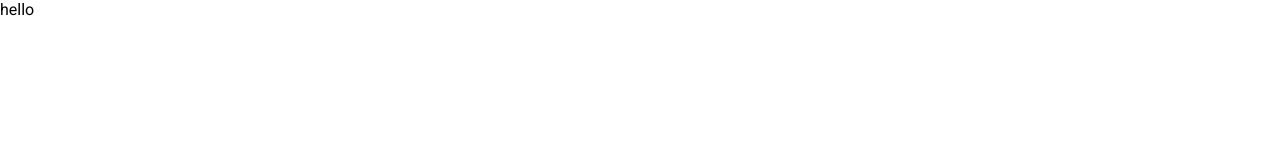
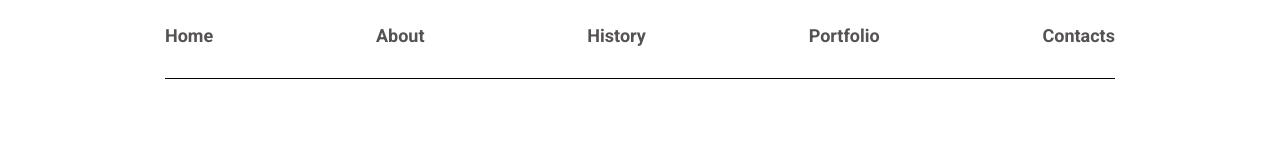
Before and after one commit to bloodless-freak/aivazovsky-page, a plain HTML site: page index.html in a window 1280 px wide. Drawn offline with Linux system fonts and the light colour scheme.

Commit message:
added header

```diff
--- a/index.css
+++ b/index.css
@@ -1,2 +1,3 @@
 @import url(styles/basic.css);
 @import url(styles/variables.css);
+@import url(styles/header.css);
--- a/index.html
+++ b/index.html
@@ -14,7 +14,38 @@
 </head>
 
 <body>
-    hello
+    <header class="header">
+        <div class="container">
+            <nav class="navigation">
+                <ul class="navigation-list">
+                    <li>
+                        <a href="" class="navigation-link">Home</a>
+                    </li>
+                    <li>
+                        <a href="" class="navigation-link">About</a>
+                    </li>
+                    <li>
+                        <a href="" class="navigation-link">History</a>
+                    </li>
+                    <li>
+                        <a href="" class="navigation-link">Portfolio</a>
+                    </li>
+                    <li>
+                        <a href="" class="navigation-link">Contacts</a>
+                    </li>
+                </ul>
+            </nav>
+        </div>
+
+    </header>
+
+    <main class="main">
+
+    </main>
+
+    <footer class="footer">
+
+    </footer>
 </body>
 
 </html>
--- a/styles/basic.css
+++ b/styles/basic.css
@@ -4,6 +4,23 @@
 
 body {
     margin: 0;
-    font-family: Roboto, sans-serif;
+    font-family: "Roboto", sans-serif;
     background-color: var(--bg-main);
 }
+
+ul {
+    padding: 0;
+    margin: 0;
+    list-style: none;
+}
+
+a {
+    text-decoration: none;
+    color: unset;
+}
+
+.container {
+    margin: 0 auto;
+    max-width: 970px;
+    padding: 0 10px;
+}
--- /dev/null
+++ b/styles/header.css
@@ -0,0 +1,55 @@
+.header {
+    padding: 25px 0 0 0;
+}
+
+.navigation {
+    width: 100%;
+}
+
+.navigation::after {
+    content: "";
+    background-color: var(--color-main-black);
+    display: block;
+    height: 1px;
+    margin: 32px 0 0 0;
+    width: 100%;
+}
+
+.navigation-list {
+    width: 100%;
+    display: flex;
+    justify-content: space-between;
+    align-items: center;
+}
+
+.navigation-link {
+    position: relative;
+    font-size: 18px;
+    font-weight: 700;
+    color: var(--font-color-grey);
+}
+
+.navigation-link::after {
+    position: absolute;
+    bottom: -7px;
+    left: 0;
+    right: 100%;
+    content: "";
+    background-color: var(--color-main-black);
+    height: 1px;
+    transition: right 0.22s;
+}
+
+.navigation-link:hover::after{
+    right: 0;
+}
+
+.navigation-link:hover {
+    color: var(--color-main-black);
+}
+
+@media (max-width: 480px) {
+    .header {
+        display: none;
+    }
+}
--- a/styles/variables.css
+++ b/styles/variables.css
@@ -1,3 +1,8 @@
 :root {
     --bg-main: #fff;
+    --bg-main-grey: #F6F6F6;
+
+    --font-color-grey: #555252;
+
+     --color-main-black: #070707;
 }
```
